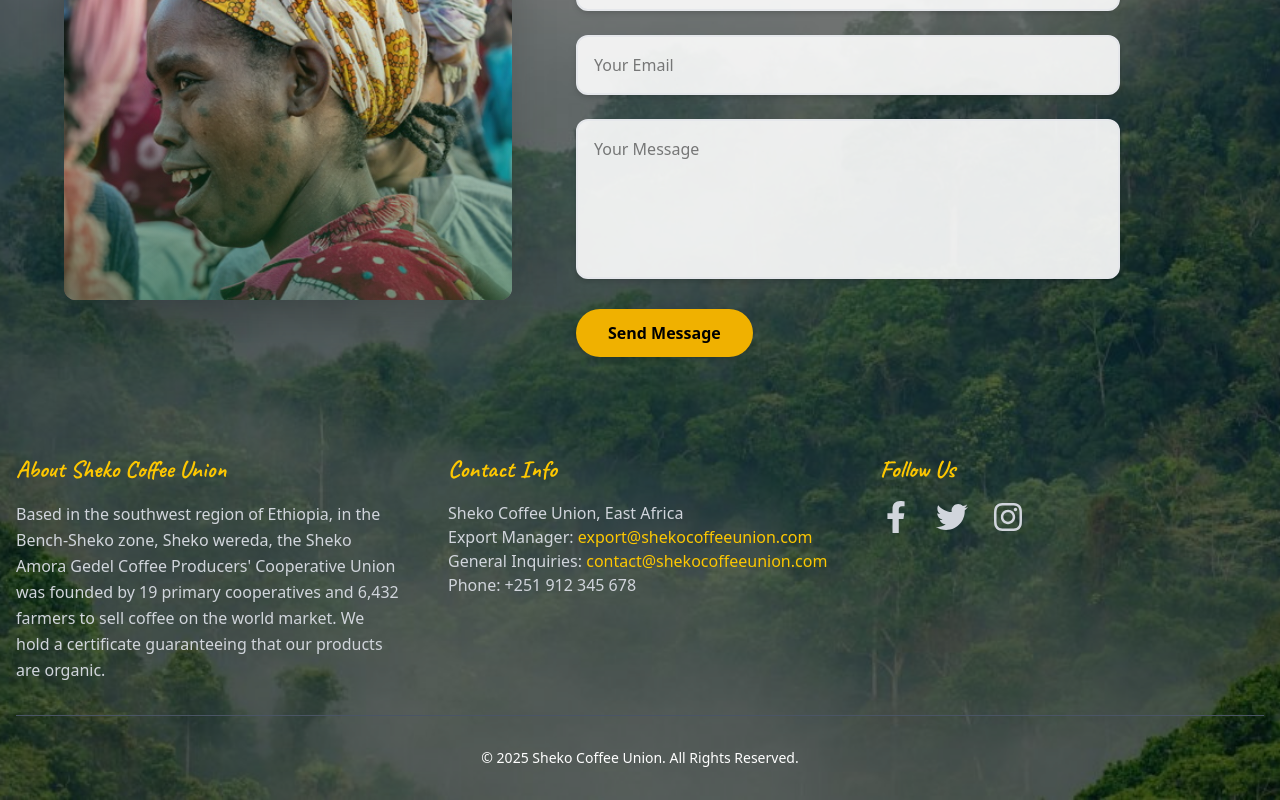
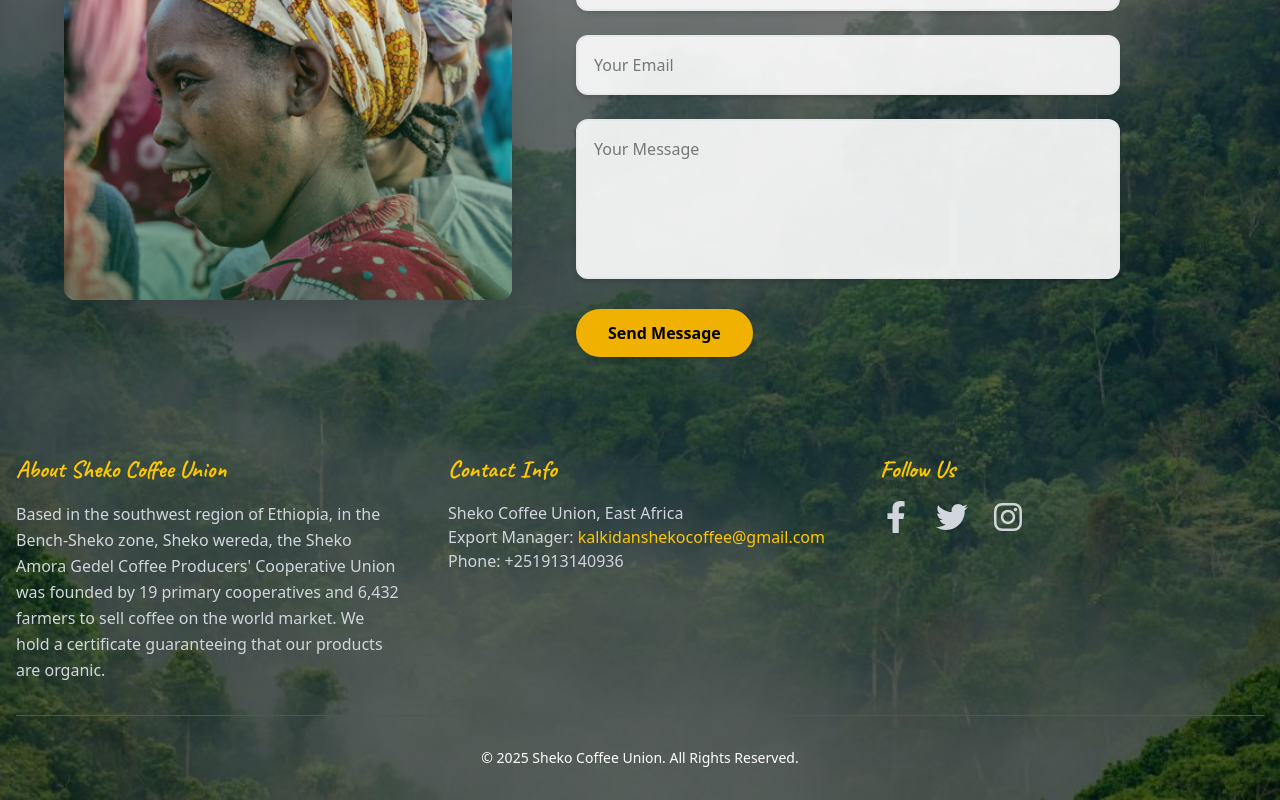
Before and after one commit to TeddyAbebe/Sheko, a React (Vite) app: page /#home in a window 1280 px wide. Shown: the part 5778-6578 px from the top of the page. Built offline with nearby package versions, Linux system fonts and the light colour scheme.

Commit message:
Update contact email

```diff
--- a/src/components/Footer.tsx
+++ b/src/components/Footer.tsx
@@ -32,19 +32,11 @@
                 href="mailto:export@shekocoffeeunion.com"
                 className="text-yellow-400 hover:text-yellow-500 transition-colors duration-300"
               >
-                export@shekocoffeeunion.com
+                kalkidanshekocoffee@gmail.com
               </a>
             </p>
-            <p className="text-gray-300">
-              General Inquiries:{" "}
-              <a
-                href="mailto:contact@shekocoffeeunion.com"
-                className="text-yellow-400 hover:text-yellow-500 transition-colors duration-300"
-              >
-                contact@shekocoffeeunion.com
-              </a>
-            </p>
-            <p className="text-gray-300">Phone: +251 912 345 678</p>
+
+            <p className="text-gray-300">Phone: +251913140936</p>
           </div>
 
           {/* Social Media */}
```
